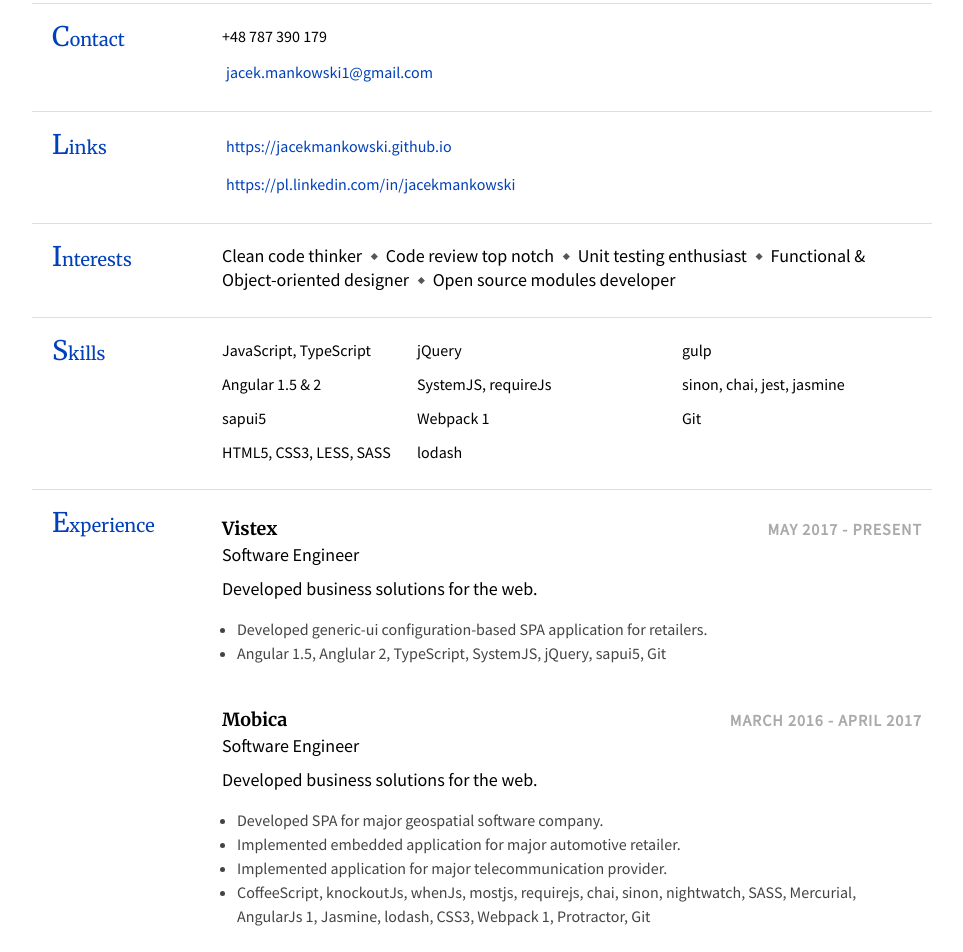
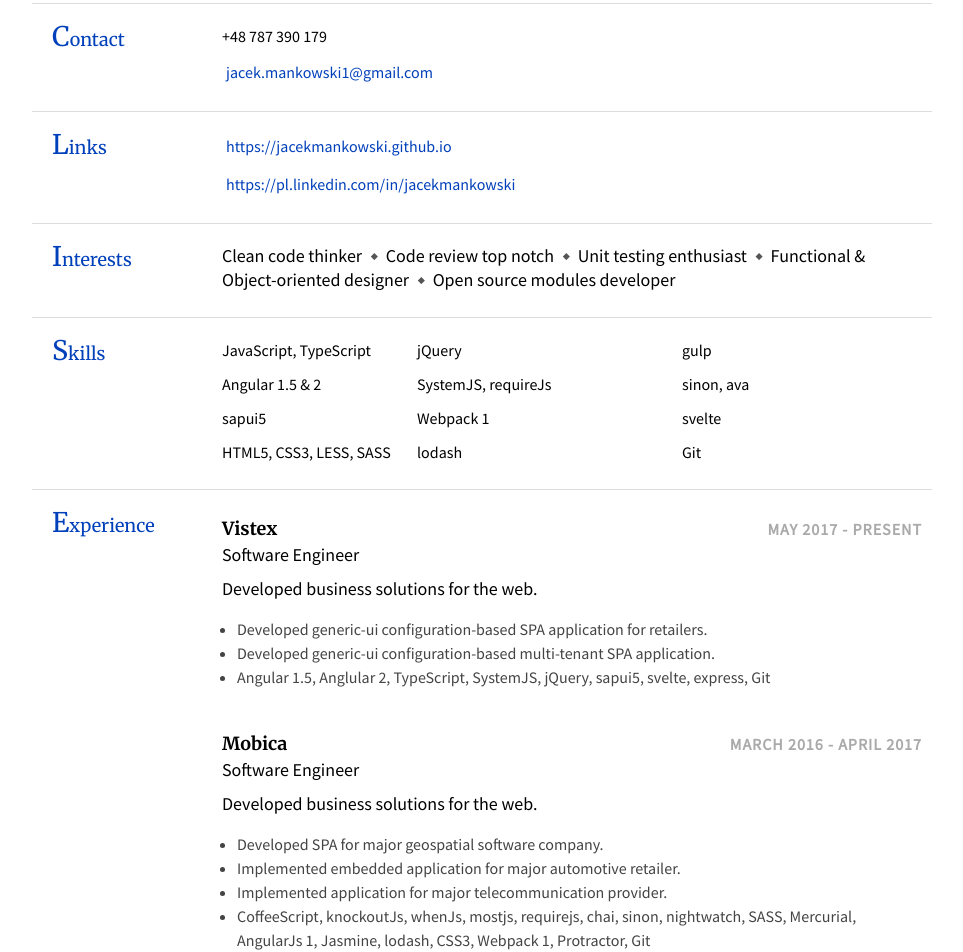
Before and after one commit to jacekmankowski/jacekmankowski.github.io, a plain HTML site: page resume.html in a window 1280 px wide. Shown: the part 145-1097 px from the top of the page, without its empty margins (158-1121 px from the left). Drawn offline with Linux system fonts and the light colour scheme.

Commit message:
Added Vistex projects I have worked on

```diff
--- a/assets/css/main.css
+++ b/assets/css/main.css
@@ -2473,7 +2473,7 @@
 	#header {
 background: #FFF;
 		background-attachment: scroll,								fixed;
-		/*background-image: url("images/overlay.png"), url("../../images/bg.jpg");*/
+		/* background-image: url("images/overlay.png"), url("../../images/bg.jpg"); */
 		background-position: top left,							top left;
 		background-repeat: repeat,								no-repeat;
 		background-size: auto,								auto 100%;
--- a/resume.html
+++ b/resume.html
@@ -80,8 +80,8 @@
                 </ul>
                 <ul class="skills">
                     <li>gulp</li>
-                        <li>sinon, chai, jest, jasmine</li>
-                        <li></li>
+                    <li>sinon, ava</li>
+                    <li>svelte</li>
                     <li>Git</li>
                 </ul>
             </div>
@@ -104,7 +104,10 @@
                         Developed generic-ui configuration-based SPA application for retailers.
                     </li>
                     <li>
-                            Angular 1.5, Anglular 2, TypeScript, SystemJS, jQuery, sapui5, Git
+                        Developed generic-ui configuration-based multi-tenant SPA application.
+                    </li>
+                    <li>
+                        Angular 1.5, Anglular 2, TypeScript, SystemJS, jQuery, sapui5, svelte, express, Git
                     </li>
                 </ul>
             </div>
@@ -129,7 +132,8 @@
                         Implemented application for major telecommunication provider.
                     </li>
                     <li>
-                            CoffeeScript, knockoutJs, whenJs, mostjs, requirejs, chai, sinon, nightwatch, SASS, Mercurial, AngularJs 1, Jasmine, lodash,
+                        CoffeeScript, knockoutJs, whenJs, mostjs, requirejs, chai, sinon, nightwatch, SASS, Mercurial,
+                        AngularJs 1, Jasmine, lodash,
                         CSS3, Webpack 1, Protractor, Git
                     </li>
                 </ul>
@@ -240,7 +244,8 @@
                     Created algorithm to haggle with other scripts to make the best offer.
                 </div>
                 <h3>
-                        <a href="https://github.com/hola/challenge_haggling/blob/master/blog/04-final-standings.md#scores" target="_blank">See final standings</a>
+                    <a href="https://github.com/hola/challenge_haggling/blob/master/blog/04-final-standings.md#scores"
+                        target="_blank">See final standings</a>
                 </h3>
             </div>
 
@@ -251,11 +256,13 @@
                 </h3>
                 <div class="row">Hola programming challenge</div>
                 <div class="row subsection">
-                        Created algorithm to steer game character to collect all available points. Solution requirement was maximum turn treshhold
+                    Created algorithm to steer game character to collect all available points. Solution requirement was
+                    maximum turn treshhold
                     of 1000ms (without loosing a frame).
                 </div>
                 <h3>
-                        <a href="https://github.com/hola/challenge_jsdash/blob/master/blog/06-winners.md#final-standings" target="_blank">See final standings</a>
+                    <a href="https://github.com/hola/challenge_jsdash/blob/master/blog/06-winners.md#final-standings"
+                        target="_blank">See final standings</a>
                 </h3>
             </div>
 
@@ -266,11 +273,13 @@
                 </h3>
                 <div class="row">Hola programming challenge</div>
                 <div class="row subsection">
-                        Created algorithm to recognize if given string is proper English word. Solution requirement was maximum 64kb algorithm length
+                    Created algorithm to recognize if given string is proper English word. Solution requirement was
+                    maximum 64kb algorithm length
                     without usage of external resources.
                 </div>
                 <h3>
-                        <a href="https://github.com/hola/challenge_word_classifier/blob/master/blog/05-final-standings.md#final-standings" target="_blank">See final standings</a>
+                    <a href="https://github.com/hola/challenge_word_classifier/blob/master/blog/05-final-standings.md#final-standings"
+                        target="_blank">See final standings</a>
                 </h3>
             </div>
 
```
Also changed, not shown: images/avatar.jpg (deleted). Lines whose indentation alone changed are shown as unchanged.
